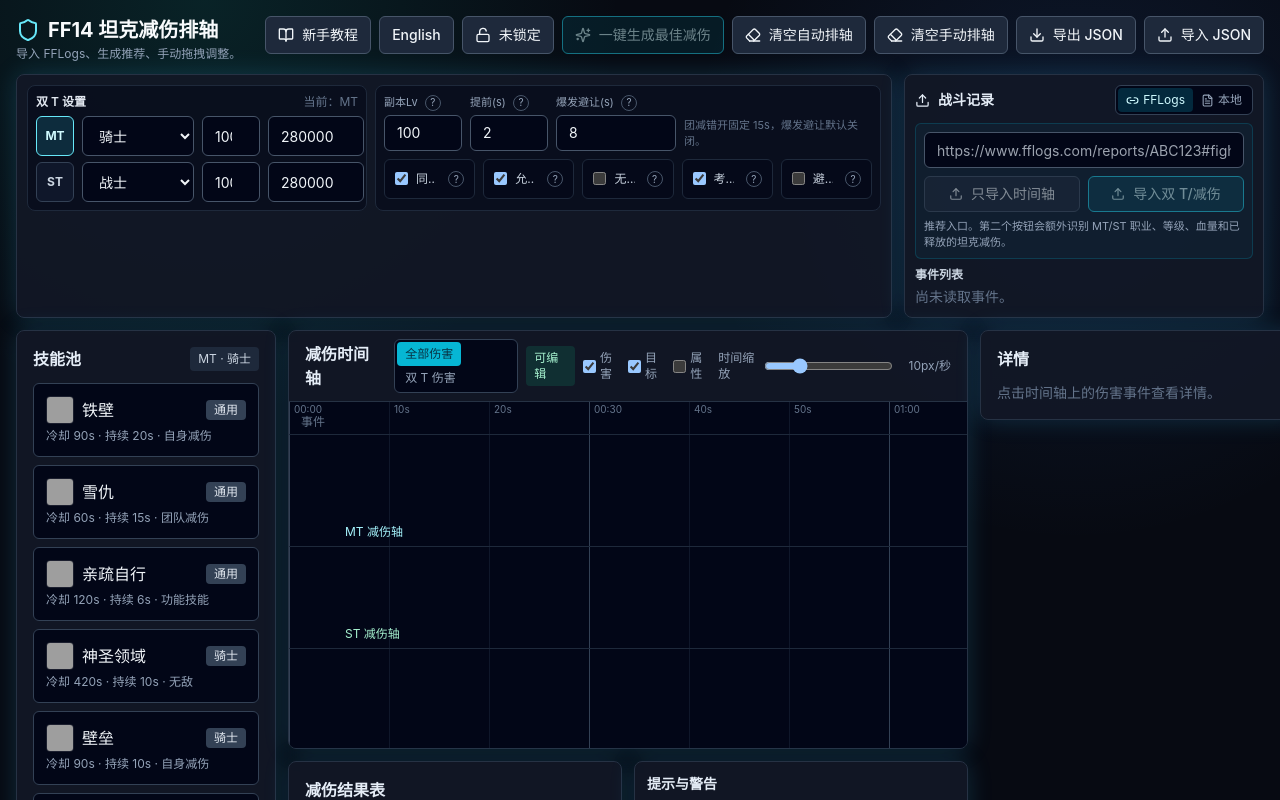
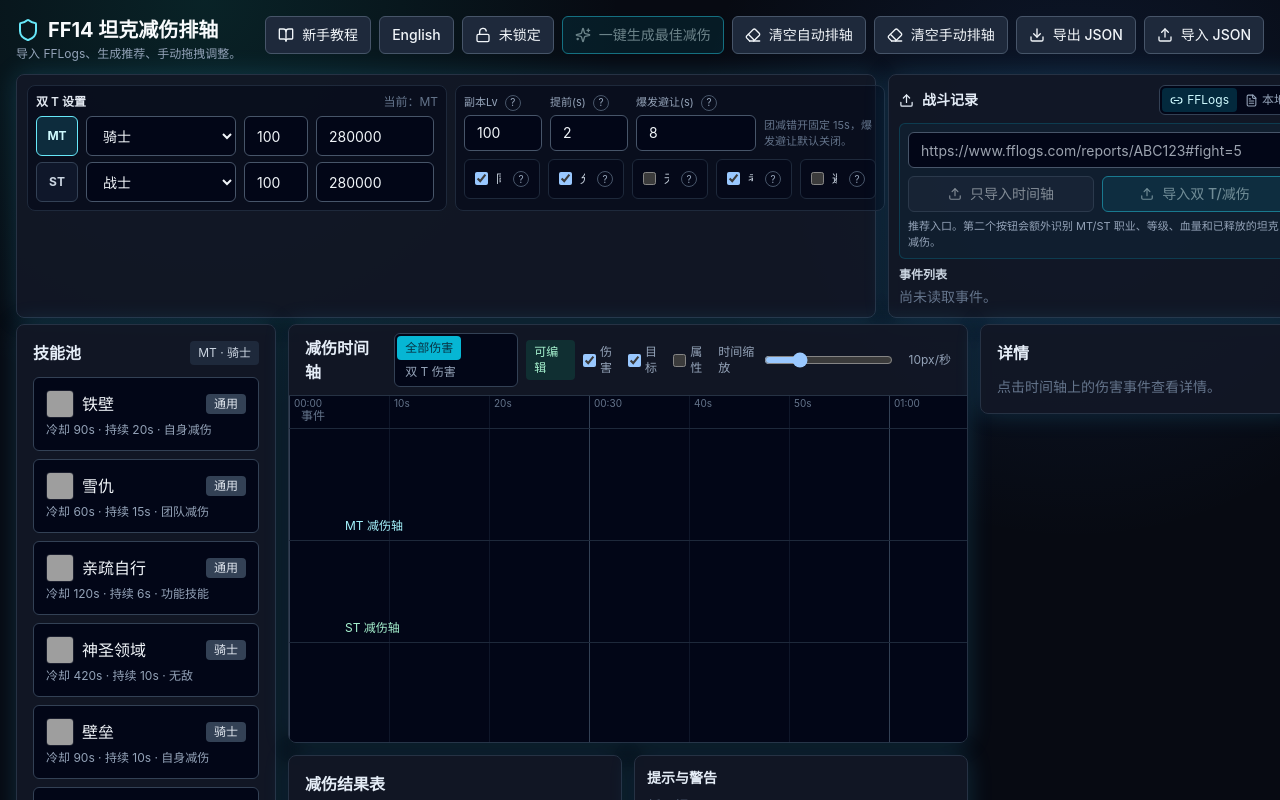
Before and after one commit to HetonDH/ff14-tank-mitigation-planner, a React (Vite) app: page / in a window 1280 px wide. Shown: the top 800 px of the page. Built offline with nearby package versions, Linux system fonts and the light colour scheme; grey boxes are pictures that could not be loaded.

Commit message:
Rebalance top panel spacing

```diff
--- a/src/App.tsx
+++ b/src/App.tsx
@@ -297,7 +297,7 @@
         </>
       }
       settings={
-        <div className="grid grid-cols-[minmax(760px,1fr)_360px] gap-3">
+        <div className="grid grid-cols-[minmax(860px,1fr)_420px] gap-3">
           <SettingsPanel
             playerRole={playerRole}
             mtJob={mainTankJob}
--- a/src/components/AppShell.tsx
+++ b/src/components/AppShell.tsx
@@ -23,7 +23,7 @@
         </div>
         <div className="flex flex-wrap justify-end gap-2">{actions}</div>
       </header>
-      <div className="mb-3">{settings}</div>
+      <div className="mb-1.5">{settings}</div>
       <main className="grid grid-cols-[260px_minmax(680px,1fr)_320px] gap-3">
         <aside>{left}</aside>
         <div>{center}</div>
--- a/src/components/SettingsPanel.tsx
+++ b/src/components/SettingsPanel.tsx
@@ -46,7 +46,7 @@
   const jobLabel = zh ? jobNames : jobNamesEn;
   return (
     <section className="tool-panel p-2.5">
-      <div className="grid grid-cols-[340px_minmax(430px,1fr)] gap-2">
+      <div className="grid grid-cols-[420px_minmax(430px,1fr)] gap-2">
         <div className="rounded-lg border border-slate-800 bg-slate-950/50 p-2">
           <div className="mb-1.5 flex items-center justify-between text-xs">
             <span className="font-semibold text-slate-200">{zh ? "双 T 设置" : "Tank setup"}</span>
@@ -56,7 +56,7 @@
             const isMt = role === "MT";
             const job = isMt ? props.mtJob : props.stJob;
             return (
-              <div key={role} className="mb-1.5 last:mb-0 grid grid-cols-[38px_112px_58px_96px] items-center gap-2">
+              <div key={role} className="mb-1.5 last:mb-0 grid grid-cols-[42px_150px_64px_118px] items-center gap-2">
                 <button
                   type="button"
                   onClick={() => props.onRoleChange(role)}
```
